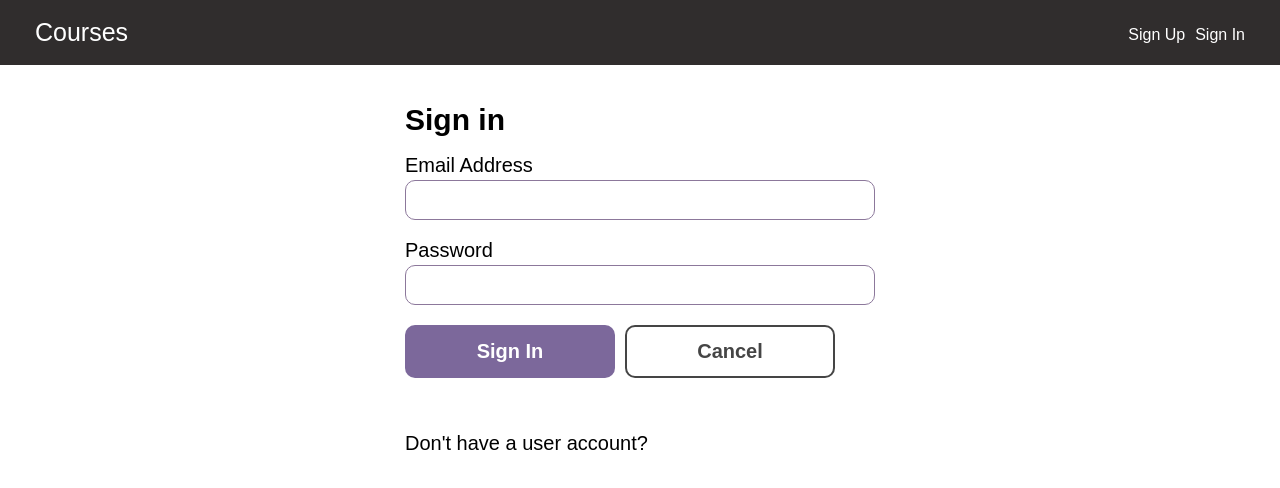
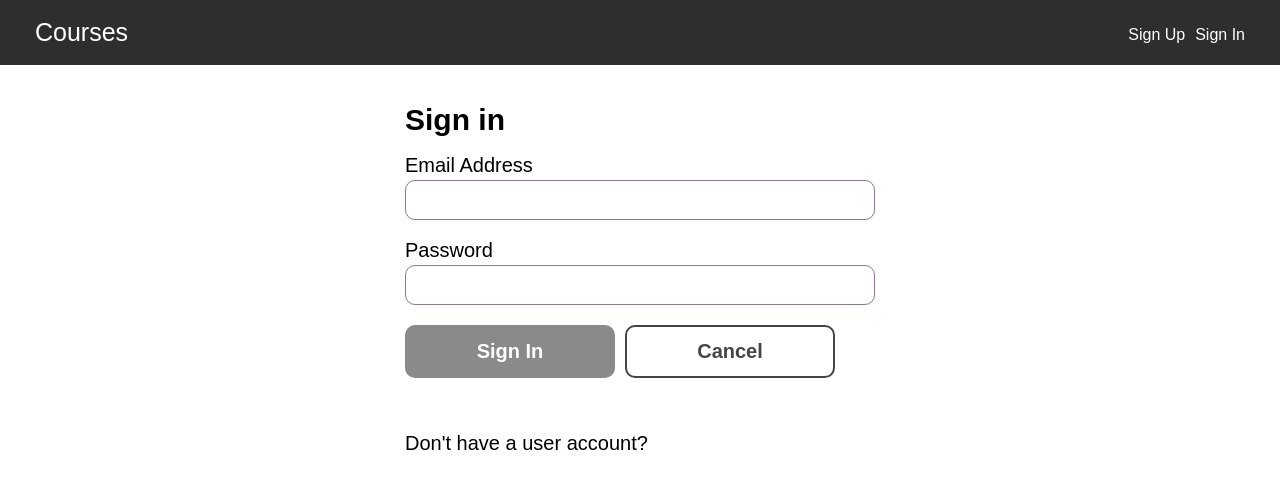
Before and after one commit to Gurb-S/react_and_rest_full_stack, a React (Create React App) app in the folder client/: page /signin in a window 1280 px wide. Shown: the top 488 px of the page. Built offline with nearby package versions, Linux system fonts and the light colour scheme.

Commit message:
add styles sign in

```diff
--- a/client/src/styles/global.css
+++ b/client/src/styles/global.css
@@ -190,7 +190,7 @@ textarea {
 
 
 .button {
-    background: #7c689b;
+    background: #00000075;
     color: #fff;
     font-size: 1rem;
     padding: .75rem 1.5rem;
@@ -204,14 +204,11 @@ textarea {
     transition: background 0.2s;
 }
 
-/* .button a {
-    background: #fff;
-} */
 .button:last-child {
     margin-bottom: 0;
 }
 .button:not(.button-secondary):hover {
-    background: #63537d;
+    background: #000000ba;
     cursor: pointer;
 }
 .button-secondary {
@@ -225,6 +222,16 @@ textarea {
     box-shadow: 0 0 0 2px white inset;
     cursor: pointer;
 }
+
+.sign {
+    background: #000000a2;
+    transition: background 0.2s;
+}
+
+.cancel:hover {
+    background-color: #000000ba;
+}
+
 input:focus, button:focus, .button:focus, textarea:focus {
     border: none;
     border-radius: 0;
```
